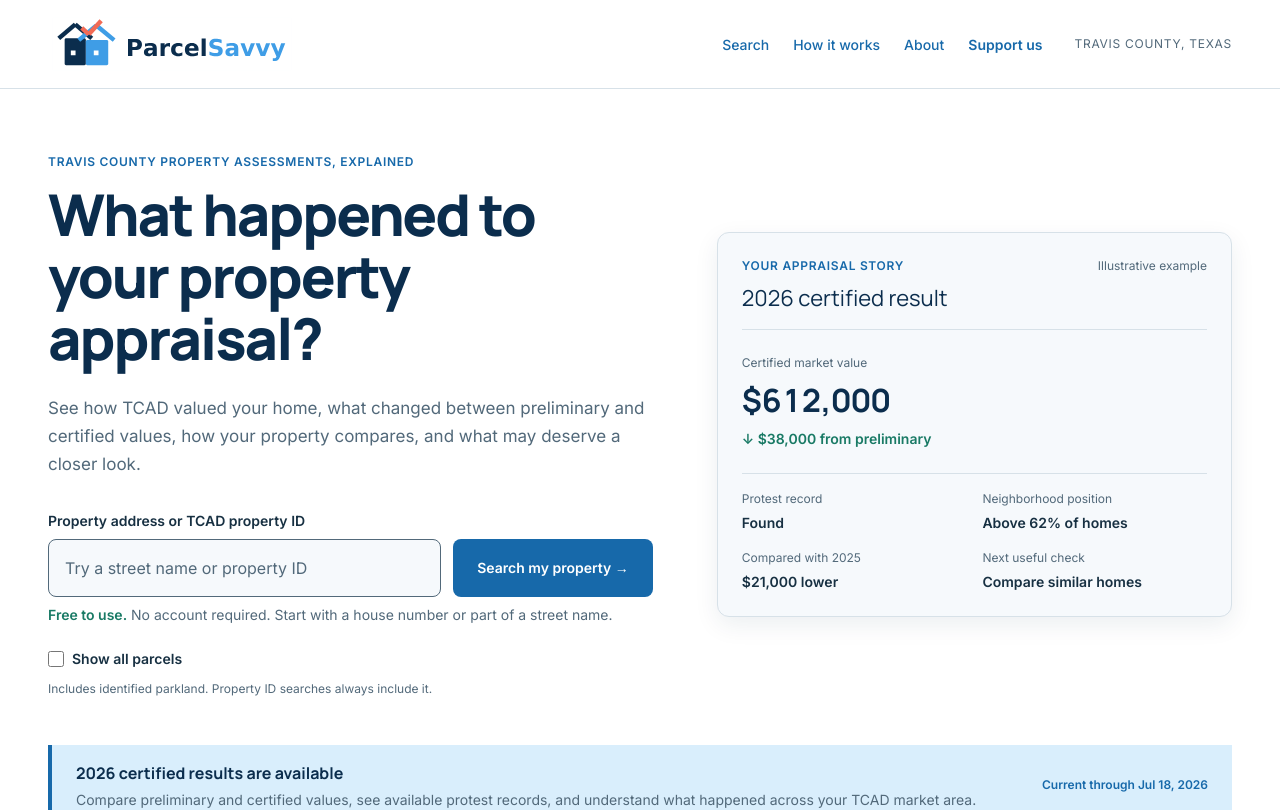
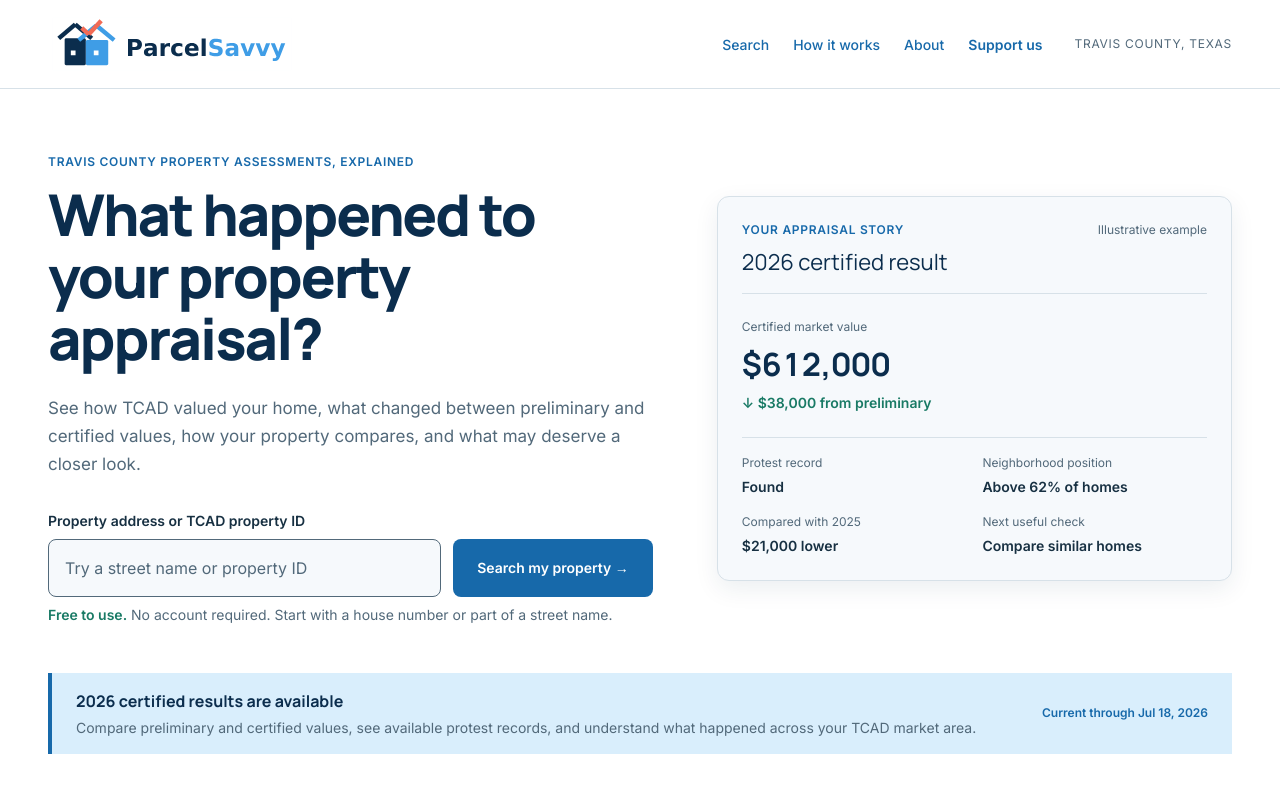
Before and after one commit to wlreich/PropertyTaxHelper, a Next.js app in the folder web/: page / in a window 1280 px wide. Shown: the top 810 px of the page. Built offline with nearby package versions, Linux system fonts and the light colour scheme.

Commit message:
Remove parkland control from public search

```diff
--- a/web/src/app/api/search/suggestions/route.ts
+++ b/web/src/app/api/search/suggestions/route.ts
@@ -9,17 +9,7 @@ const headers = { "Cache-Control": "no-store" };
 export async function GET(request: Request) {
   const url = new URL(request.url);
   const q = url.searchParams.get("q") ?? "";
-  const all = url.searchParams.get("all");
-  if (all !== null && all !== "1") {
-    return Response.json({ status: "invalid" }, { status: 400, headers });
-  }
-
-  const result = await searchPropertySuggestions(
-    q,
-    undefined,
-    undefined,
-    all === "1",
-  );
+  const result = await searchPropertySuggestions(q);
   if (result.status === "ok") {
     return Response.json(
       { status: "ok", ...result.data },
--- a/web/src/app/page.tsx
+++ b/web/src/app/page.tsx
@@ -116,11 +116,7 @@ export default async function Home({
     typeof params.q === "string" ? params.q : "",
     typeof params.page === "string" ? params.page : "0",
   );
-  const showAll = params.all === "1";
-  const result =
-    q && !error
-      ? await searchProperties(q, page, undefined, undefined, showAll)
-      : null;
+  const result = q && !error ? await searchProperties(q, page) : null;
 
   return (
     <div className={styles.page}>
@@ -169,11 +165,7 @@ export default async function Home({
               </p>
             )}
             <div id="property-search" className={styles.searchArea}>
-              <SearchForm
-                key={`${q}:${showAll}`}
-                query={q}
-                showAll={showAll}
-              />
+              <SearchForm key={q} query={q} />
             </div>
           </div>
 
@@ -275,10 +267,10 @@ export default async function Home({
                 <p>
                   {page
                     ? "Return to the first page or try another address."
-                    : "Try just the street name, remove a unit number, or check the spelling. You can also select “Show all parcels” to include identified parkland. Some properties do not have a searchable address."}
+                    : "Try just the street name, remove a unit number, or check the spelling. Some properties do not have a searchable address."}
                 </p>
                 {page > 0 && (
-                  <Link className="text-link" href={resultsUrl(q, 0, showAll)}>
+                  <Link className="text-link" href={resultsUrl(q)}>
                     Return to first page →
                   </Link>
                 )}
@@ -298,12 +290,7 @@ export default async function Home({
                     <li key={property.property_id}>
                       <Link
                         className="result-card"
-                        href={propertyUrl(
-                          property.property_id,
-                          q,
-                          page,
-                          showAll,
-                        )}
+                        href={propertyUrl(property.property_id, q, page)}
                         prefetch={false}
                       >
                         <div className="result-address">
@@ -348,7 +335,7 @@ export default async function Home({
                 <div>
                   {page > 0 && (
                     <Link
-                      href={resultsUrl(q, page - 1, showAll)}
+                      href={resultsUrl(q, page - 1)}
                       prefetch={false}
                     >
                       ← Previous
@@ -359,7 +346,7 @@ export default async function Home({
                 <div>
                   {result.data.has_more && (
                     <Link
-                      href={resultsUrl(q, page + 1, showAll)}
+                      href={resultsUrl(q, page + 1)}
                       prefetch={false}
                     >
                       Next →
--- a/web/src/app/search-page.module.css
+++ b/web/src/app/search-page.module.css
@@ -191,28 +191,6 @@
 .page :global(.search-form > p strong) {
   color: var(--color-success);
   font-weight: var(--weight-semibold);
-}
-
-.page :global(.search-form .parcel-filter) {
-  width: fit-content;
-  min-height: var(--target-min);
-  margin: var(--space-3) 0 0;
-  display: flex;
-  align-items: center;
-  gap: var(--space-2);
-  cursor: pointer;
-}
-
-.page :global(.parcel-filter input) {
-  width: var(--space-4);
-  height: var(--space-4);
-  accent-color: var(--color-action);
-}
-
-.page :global(#parcel-filter-help) {
-  margin-top: 0;
-  font-size: var(--text-label);
-  line-height: var(--line-label);
 }
 
 .preview {
--- a/web/src/components/search-form.tsx
+++ b/web/src/components/search-form.tsx
@@ -55,19 +55,12 @@ function parseSuggestionResponse(
     : null;
 }
 
-export function SearchForm({
-  query = "",
-  showAll = false,
-}: {
-  query?: string;
-  showAll?: boolean;
-}) {
+export function SearchForm({ query = "" }: { query?: string }) {
   const router = useRouter();
   const listboxId = useId();
   const cache = useRef(new Map<string, Omit<SuggestionState, "status">>());
   const [pending, startTransition] = useTransition();
   const [value, setValue] = useState(query);
-  const [includeAll, setIncludeAll] = useState(showAll);
   const [dirty, setDirty] = useState(false);
   const [open, setOpen] = useState(false);
   const [activeIndex, setActiveIndex] = useState(-1);
@@ -77,7 +70,7 @@ export function SearchForm({
   useEffect(() => {
     if (!validSuggestionQuery) return;
     const q = value.trim().replace(/\s+/g, " ");
-    const cacheKey = `${includeAll ? "all" : "homes"}:${q.toUpperCase()}`;
+    const cacheKey = q.toUpperCase();
     const cached = cache.current.get(cacheKey);
     if (cached) {
       setSuggestions({ status: "success", ...cached });
@@ -87,7 +80,6 @@ export function SearchForm({
     const controller = new AbortController();
     const timer = window.setTimeout(async () => {
       const params = new URLSearchParams({ q });
-      if (includeAll) params.set("all", "1");
       try {
         const response = await fetch(`/api/search/suggestions?${params}`, {
           signal: controller.signal,
@@ -115,15 +107,13 @@ export function SearchForm({
       window.clearTimeout(timer);
       controller.abort();
     };
-  }, [includeAll, validSuggestionQuery, value]);
+  }, [validSuggestionQuery, value]);
 
   const chooseSuggestion = (suggestion: Suggestion) => {
     setOpen(false);
     setDirty(false);
     startTransition(() =>
-      router.push(
-        propertyUrl(suggestion.property_id, value.trim(), 0, includeAll),
-      ),
+      router.push(propertyUrl(suggestion.property_id, value.trim(), 0)),
     );
   };
 
@@ -148,10 +138,9 @@ export function SearchForm({
         event.preventDefault();
         const formData = new FormData(event.currentTarget);
         const q = String(formData.get("q") ?? "").trim();
-        const all = formData.get("all") === "1";
         setOpen(false);
         setDirty(false);
-        startTransition(() => router.push(resultsUrl(q, 0, all)));
+        startTransition(() => router.push(resultsUrl(q)));
       }}
       aria-busy={pending}
     >
@@ -295,38 +284,6 @@ export function SearchForm({
         <strong>Free to use.</strong> No account required. Start with a house
         number or part of a street name.
       </p>
-      <label className="parcel-filter">
-        <input
-          type="checkbox"
-          name="all"
-          value="1"
-          checked={includeAll}
-          disabled={pending}
-          aria-describedby="parcel-filter-help"
-          onChange={(event) => {
-            const nextValue = event.currentTarget.checked;
-            setIncludeAll(nextValue);
-            if (validSuggestionQuery) {
-              setSuggestions({
-                status: "loading",
-                items: [],
-                hasMore: false,
-              });
-            }
-            if (query) {
-              setOpen(false);
-              setDirty(false);
-              startTransition(() =>
-                router.push(resultsUrl(value.trim(), 0, nextValue)),
-              );
-            }
-          }}
-        />
-        Show all parcels
-      </label>
-      <p id="parcel-filter-help">
-        Includes identified parkland. Property ID searches always include it.
-      </p>
     </form>
   );
 }
```
Also changed, not shown: 3 other files (tests, documents, lock files or other folders).
